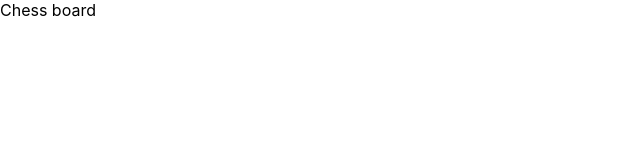
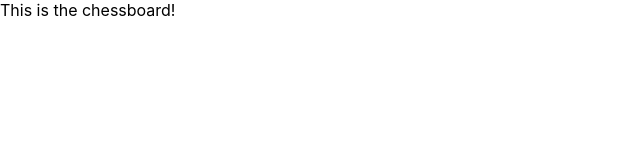
Before and after one commit to StolenMango/Chess-game, a React (Create React App) app in the folder chess-app/: page / in a window 1280 px wide. Shown: the top 160 px of the page, without its empty margins (0-640 px from the left). Built offline with nearby package versions, Linux system fonts and the light colour scheme.

Commit message:
Chessboard component created

```diff
--- a/chess-app/src/App.tsx
+++ b/chess-app/src/App.tsx
@@ -1,8 +1,13 @@
 import React from "react";
 import "./App.css";
+import Chessboard from "./components/Chessboard";
 
 function App() {
-  return <div>Chess board</div>;
+  return (
+    <div>
+      <Chessboard />
+    </div>
+  );
 }
 
 export default App;
--- /dev/null
+++ b/chess-app/src/components/Chessboard.tsx
@@ -0,0 +1,7 @@
+import React from "react";
+
+import "./Chessboard.css";
+
+export default function chessboard() {
+  return <div>This is the chessboard!</div>;
+}
```
Also changed, not shown: chess-app/src/components/Chessboard.css (added).
